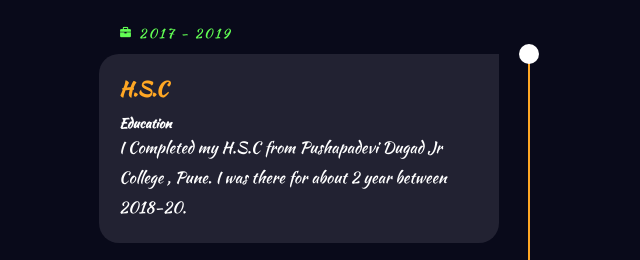
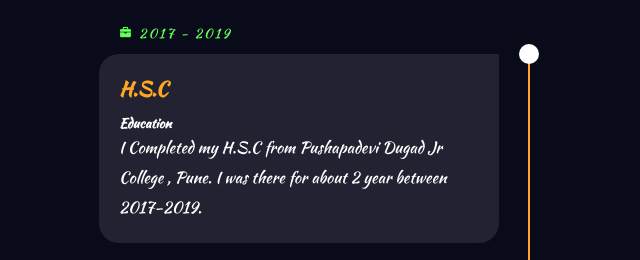
Before and after one commit to Saurbhmoynak/OIBGRIP-Portfolio.github.io, a plain HTML site: page index.html in a window 1280 px wide. Shown: the part 1440-1700 px from the top of the page, 111-751 px from the left. Drawn offline with nearby package versions, Linux system fonts and the light colour scheme.

Commit message:
Update index.html

```diff
--- a/index.html
+++ b/index.html
@@ -88,7 +88,7 @@
               <h1>H.S.C</h1>
               <h5>Education</h5>
               <p>I Completed my H.S.C from Pushapadevi Dugad Jr College , Pune. I was there for about 2 year between
-                2018-20.</p>
+                2017-2019.</p>
             </div>
           </li>
 
```
